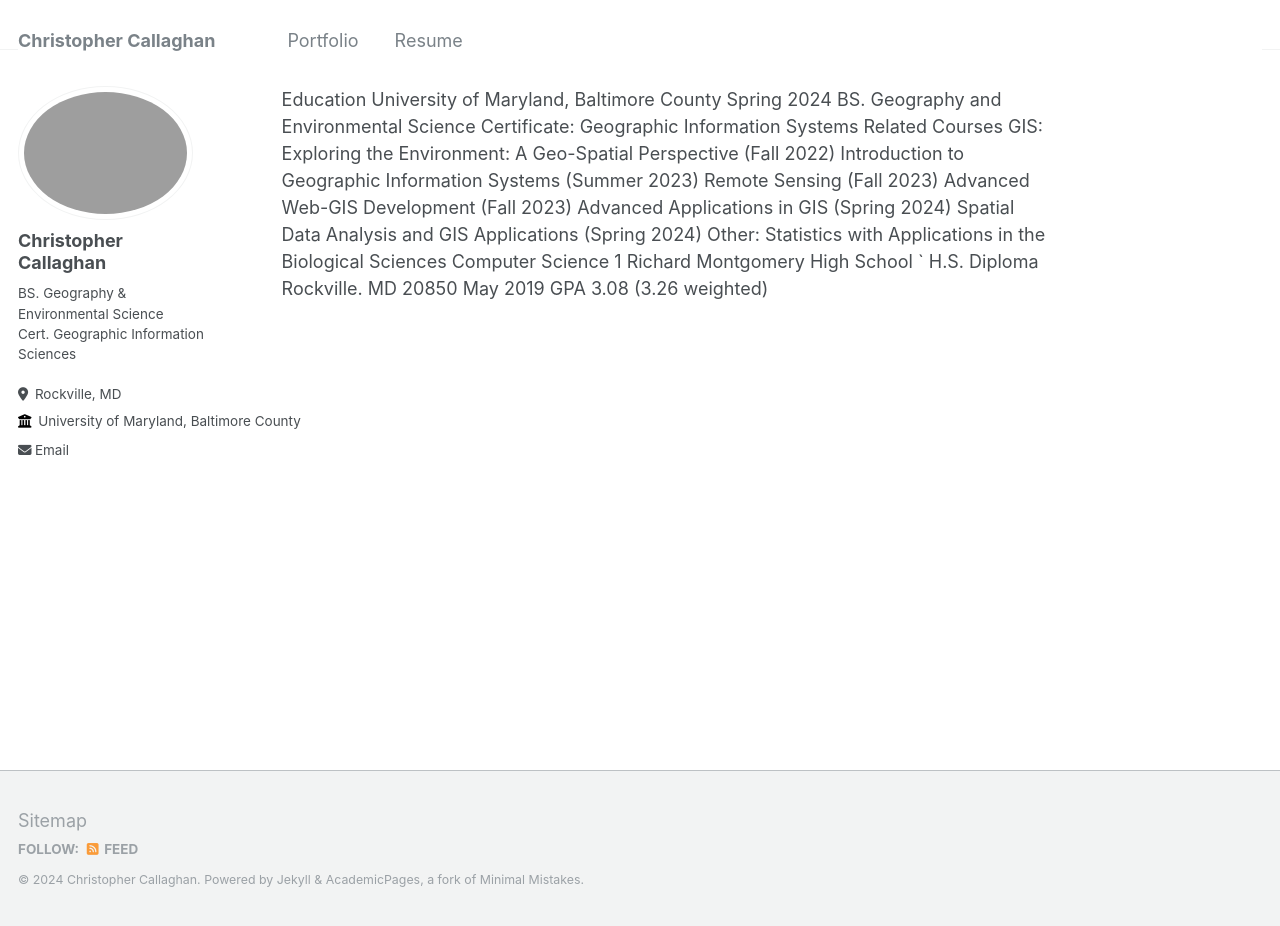
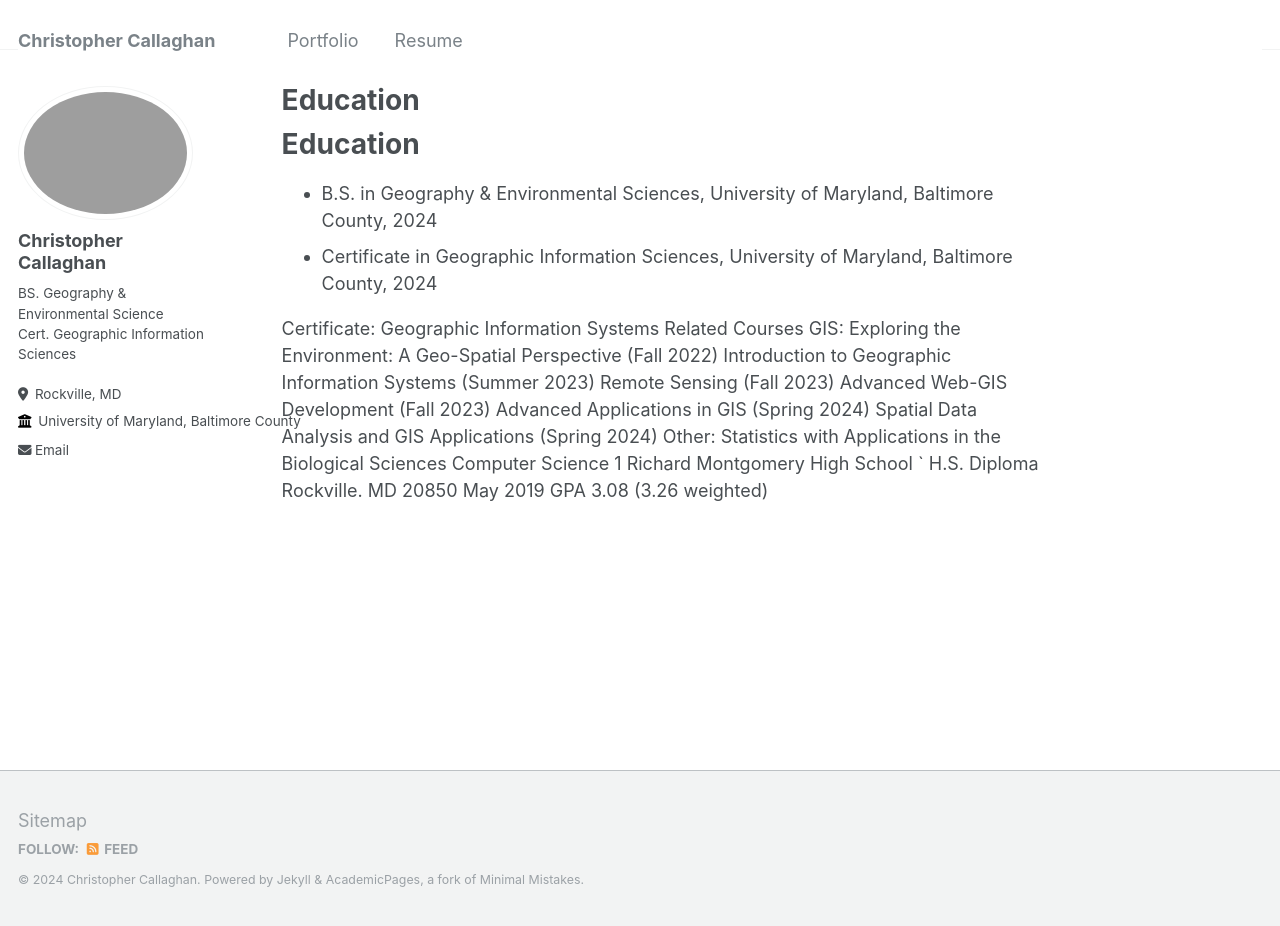
Before and after one commit to CallaghanC03/CallaghanC03.github.io, a Jekyll site: the page built from _pages/about.md, in a window 1280 px wide and 926 px high. Built offline with Jekyll 4.4.1, drawn with Linux system fonts in a browser that asks for light colours; our own code applies the rules of GitHub Pages for plain Markdown files.

Commit message:
Update about.md

```diff
--- a/_pages/about.md
+++ b/_pages/about.md
@@ -8,8 +8,10 @@
 ---
 
 Education
-University of Maryland, Baltimore County Spring 2024
-BS. Geography and Environmental Science
+======
+* B.S. in Geography & Environmental Sciences, University of Maryland, Baltimore County, 2024
+* Certificate in Geographic Information Sciences, University of Maryland, Baltimore County, 2024
+
 Certificate: Geographic Information Systems
 Related Courses
 GIS:
```
